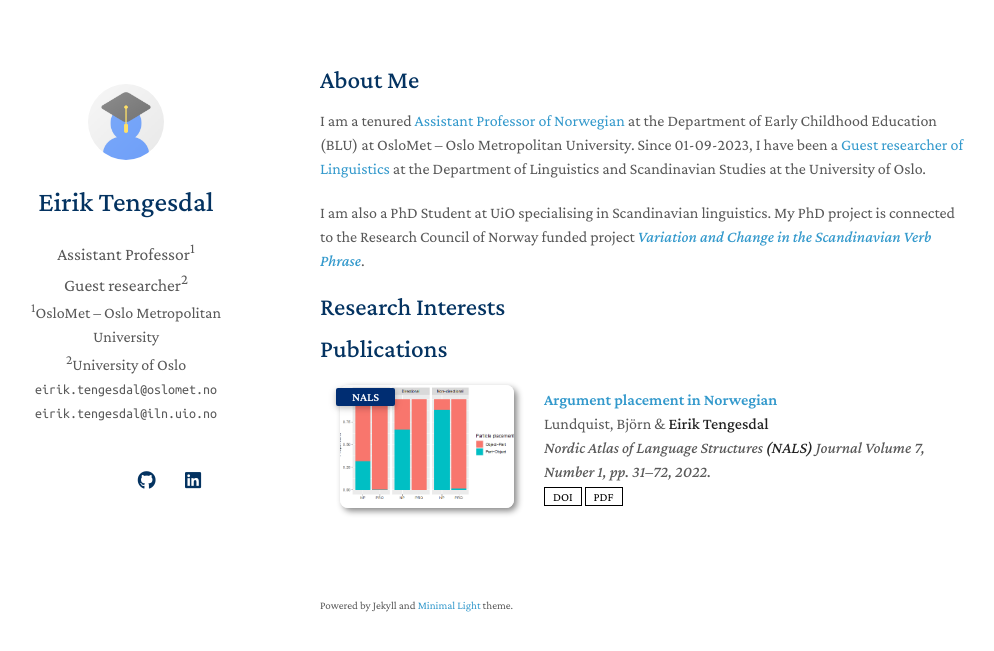
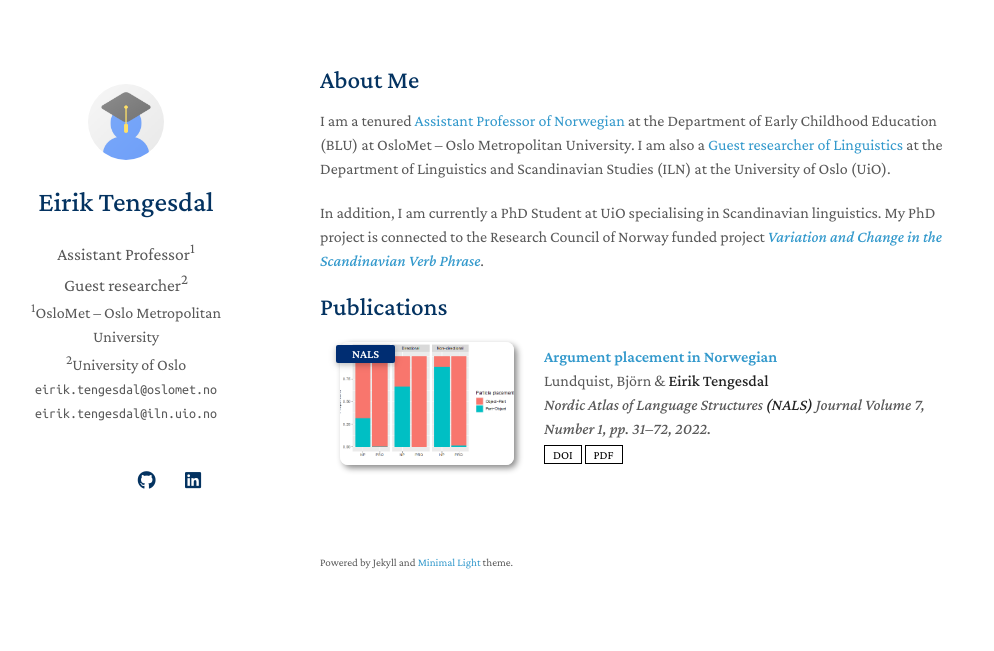
Before and after one commit to EirikTengesdal/eiriktengesdal.no-old, a Jekyll site: the page built from index.md, in a window 1280 px wide. Shown: the top 651 px of the page, without its empty margins (150-1144 px from the left). Built offline with Jekyll 4.4.1, drawn with Linux system fonts in a browser that asks for light colours; nearby versions of some CDN libraries; a style sheet for code colours, icons or effects is not loaded; our own code applies the rules of GitHub Pages for plain Markdown files.

Commit message:
Update index.md

```diff
--- a/index.md
+++ b/index.md
@@ -4,16 +4,24 @@
 
 ## About Me
 
-I am a tenured [Assistant Professor of Norwegian](https://www.oslomet.no/en/about/employee/eiten9710/) at the Department of Early Childhood Education (BLU) at OsloMet -- Oslo Metropolitan University. Since 01-09-2023, I have been a [Guest researcher of Linguistics](https://www.hf.uio.no/iln/english/people/aca/scandinavian-languages/temporary/eirikten/) at the Department of Linguistics and Scandinavian Studies at the University of Oslo.
+I am a tenured [Assistant Professor of Norwegian](https://www.oslomet.no/en/about/employee/eiten9710/) at the Department of Early Childhood Education (BLU) at OsloMet -- Oslo Metropolitan University. I am also a [Guest researcher of Linguistics](https://www.hf.uio.no/iln/english/people/aca/scandinavian-languages/temporary/eirikten/) at the Department of Linguistics and Scandinavian Studies (ILN) at the University of Oslo (UiO).
 
-I am also a PhD Student at UiO specialising in Scandinavian linguistics. My PhD project is connected to the Research Council of Norway funded project [*Variation and Change in the Scandinavian Verb Phrase*](https://www.hf.uio.no/iln/english/research/projects/variation-and-change-in-the-scandinavian-verb-phra/).
+In addition, I am currently a PhD Student at UiO specialising in Scandinavian linguistics. My PhD project is connected to the Research Council of Norway funded project [*Variation and Change in the Scandinavian Verb Phrase*](https://www.hf.uio.no/iln/english/research/projects/variation-and-change-in-the-scandinavian-verb-phra/).
 
-## Research Interests
+<!--- ## Research Interests
 
-<!--- **Computer Vision:** image recognition, image generation, video captioning
-- **Machine Learning:** meta-learning, incremental learning, transfer learning
+**Linguistics:**
+ - Scandinavian languages
+ - Clinical linguistics and language acquisition
+ - Multilingualism
+ - Phonetics, phonology and prosody
+ - Psycholinguistics
+ - Norwegian in America
+ - Corpus linguistics
+ - Computational linguistics and language technology
+ - Forensic linguistics --->
 
-## News
+<!-- ## News
 
 - **[Feb. 2020]** Our paper about incremental learning is accepted to CVPR 2020. --->
 
```
